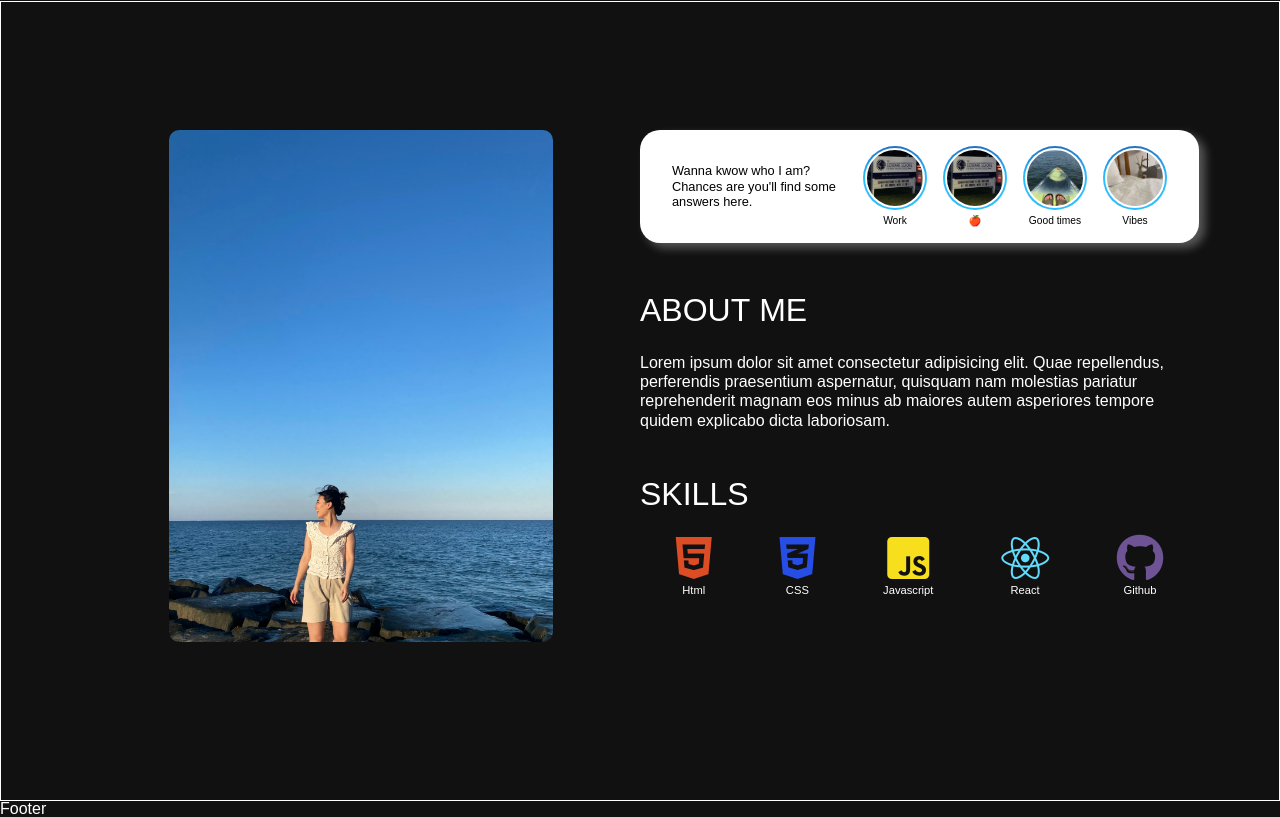
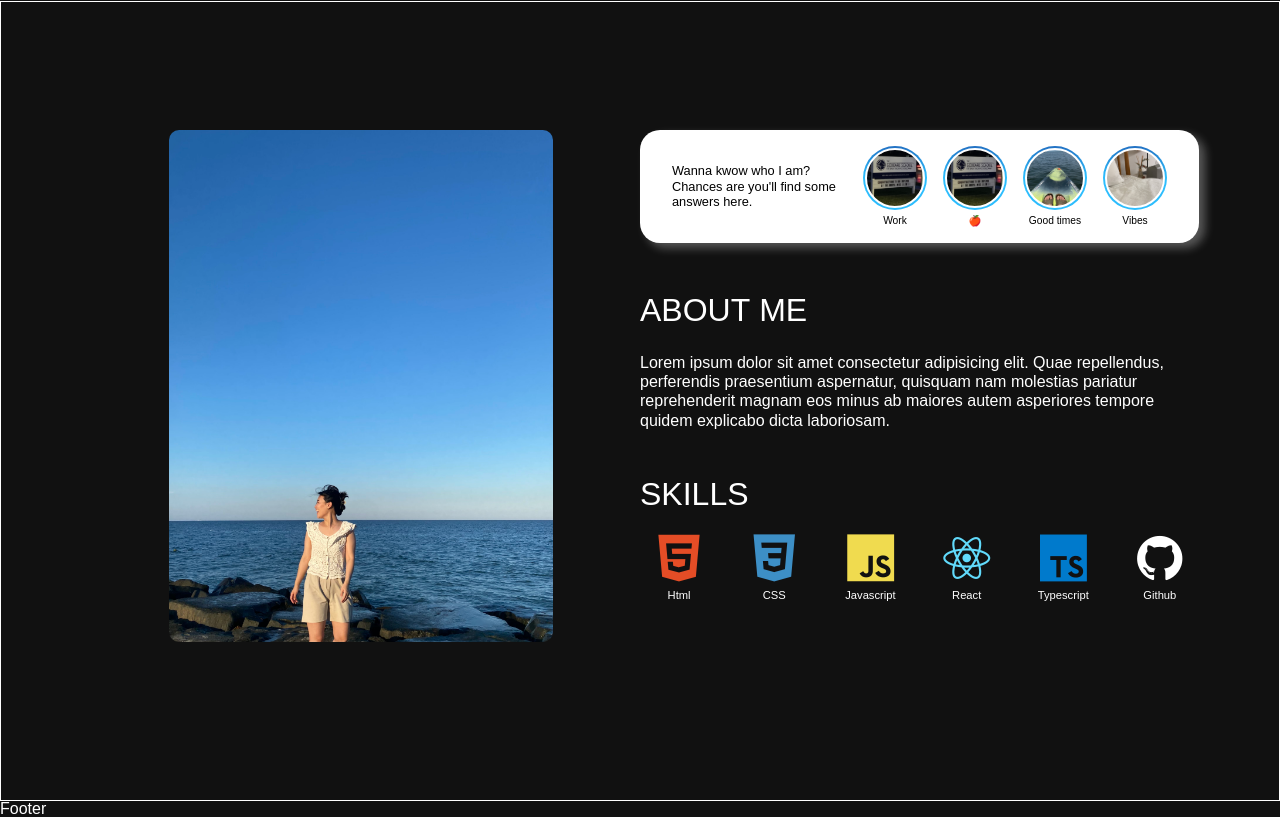
Before and after one commit to lilianlee0213/Portfolio-of-Lilian-Lee, a React (Create React App) app: page / in a window 1280 px wide. Shown: the part 9199-10016 px from the top of the page. Built offline with nearby package versions, Linux system fonts and the light colour scheme; a web font is replaced by a local one.

Commit message:
skills icon

```diff
--- a/public/index.html
+++ b/public/index.html
@@ -6,10 +6,7 @@
 		<title>Lilian Lee</title>
 		<link
 			rel="stylesheet"
-			href="https://cdnjs.cloudflare.com/ajax/libs/font-awesome/6.4.0/css/all.min.css"
-			integrity="sha512-iecdLmaskl7CVkqkXNQ/ZH/XLlvWZOJyj7Yy7tcenmpD1ypASozpmT/E0iPtmFIB46ZmdtAc9eNBvH0H/ZpiBw=="
-			crossorigin="anonymous"
-			referrerpolicy="no-referrer" />
+			href="https://cdn.jsdelivr.net/gh/devicons/devicon@v2.15.1/devicon.min.css" />
 	</head>
 	<body>
 		<div id="root"></div>
--- a/src/components/About/index.js
+++ b/src/components/About/index.js
@@ -56,24 +56,25 @@ export default function About() {
 						<AnimatedText text="Skills" className="about-title" />
 						<ul className="flex align-center skills">
 							<li className="flex flex-col align-center skill">
-								<i className="fa-brands fa-html5"></i>
-								Html
+								<i class="devicon-html5-plain colored"></i> Html
 							</li>
 							<li className="flex flex-col align-center skill">
-								<i className="fa-brands fa-css3-alt"></i>
+								<i class="devicon-css3-plain colored"></i>
 								CSS
 							</li>
 							<li className="flex flex-col align-center skill">
-								<i className="fa-brands fa-square-js"></i>
-								Javascript
+								<i class="devicon-javascript-plain colored"></i> Javascript
 							</li>
 							<li className="flex flex-col align-center skill">
-								<i className="fa-brands fa-react"></i>
+								<i class="devicon-react-original colored"></i>
 								React
 							</li>
 							<li className="flex flex-col align-center skill">
-								<i className="fa-brands fa-github"></i>
-								Github
+								<i class="devicon-typescript-plain colored"></i>
+								Typescript
+							</li>
+							<li className="flex flex-col align-center skill">
+								<i class="devicon-github-original"></i> Github
 							</li>
 						</ul>
 					</div>
--- a/src/components/About/style.css
+++ b/src/components/About/style.css
@@ -150,26 +150,5 @@
 }
 .skill i {
 	font-size: 3rem;
-	margin-bottom: 0.2rem;
+	margin-bottom: 0.5rem;
 }
-.fa-html5 {
-	color: #dc4d25;
-}
-.fa-css3-alt {
-	color: #264de4;
-}
-.fa-sass {
-	color: #cf649a;
-}
-.fa-square-js {
-	color: #f7df1e;
-}
-.fa-react {
-	color: #61dafb;
-}
-.fa-gear {
-	color: #4180ec;
-}
-.fa-github {
-	color: #6e5494;
-}
```
